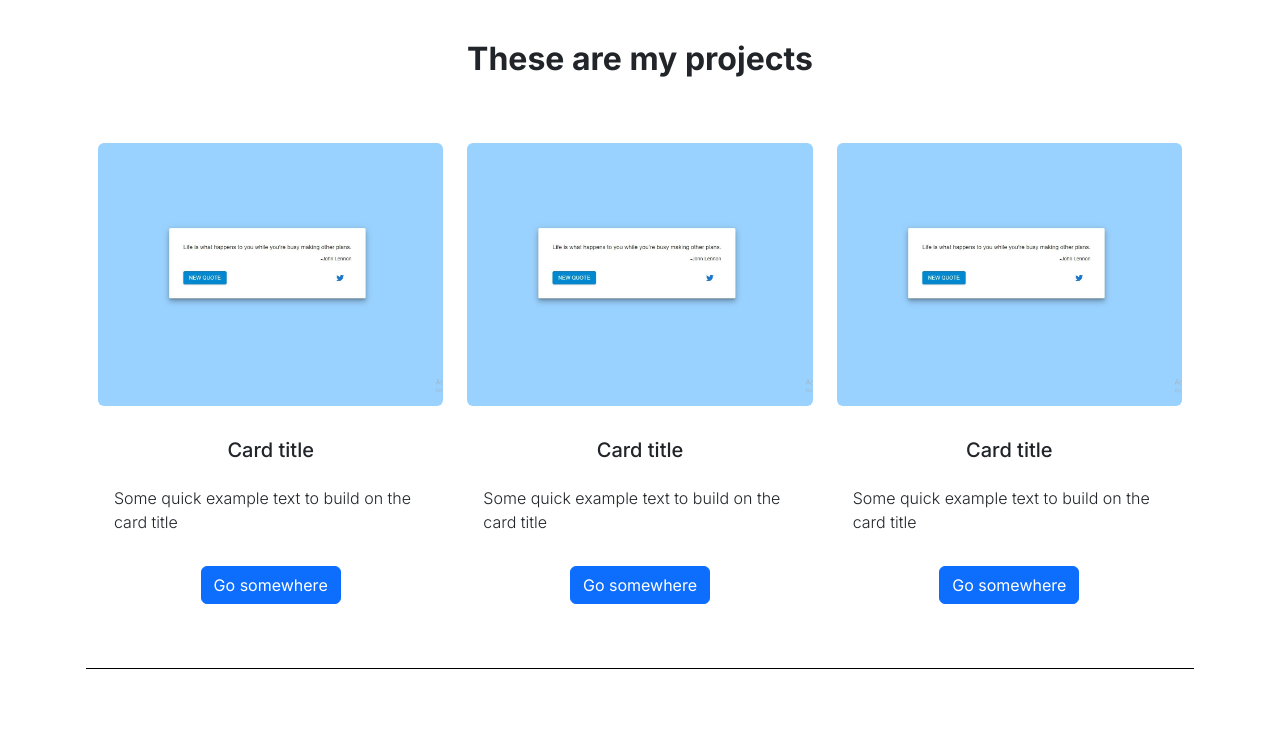
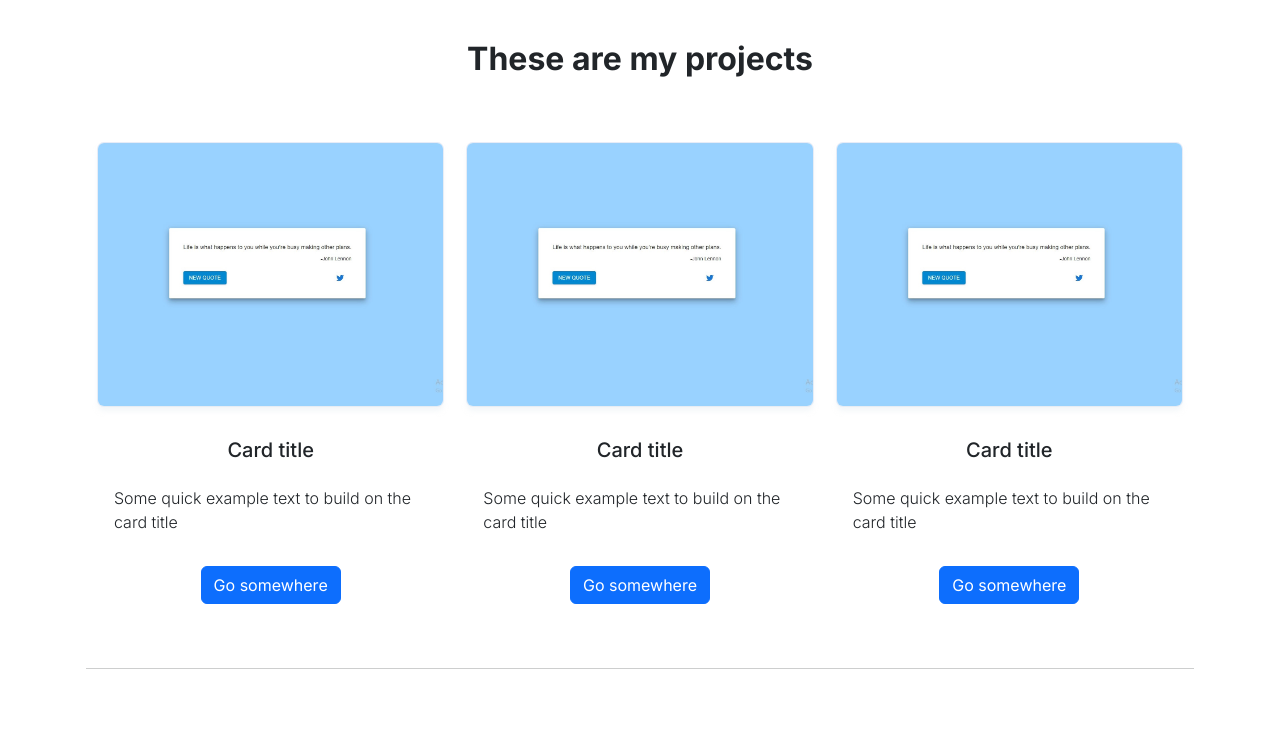
Before and after one commit to aguilcasariki/portfolio, a plain HTML site: page index.html in a window 1280 px wide. Shown: the part 1480-2210 px from the top of the page. Drawn offline with nearby package versions, Linux system fonts and the light colour scheme.

Commit message:
Update card separator box-shadow color

```diff
--- a/style/style.css
+++ b/style/style.css
@@ -69,5 +69,9 @@ html{
 /*Projects section*/
 
 .card_container{
-    border-bottom:1px solid black;
+    border-bottom:1px solid rgba(156, 157, 157, 0.5);
 }
+
+.card-img-top{
+    box-shadow: 0 5px 5px 0 rgb(233 240 243 / 50%), 0 0 0 1px #e6ecf8;
+}
```
